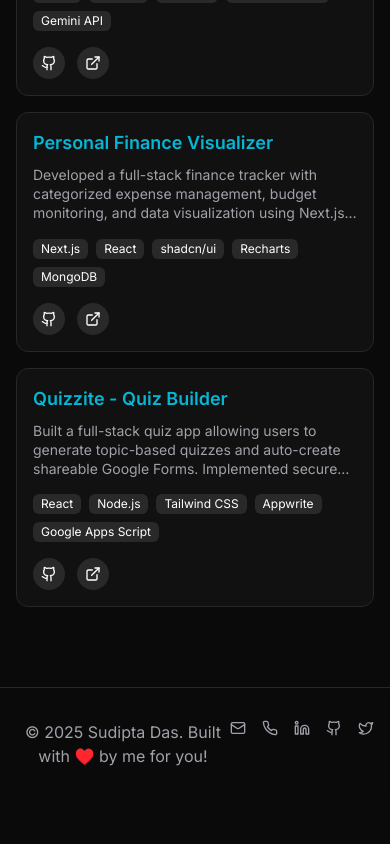
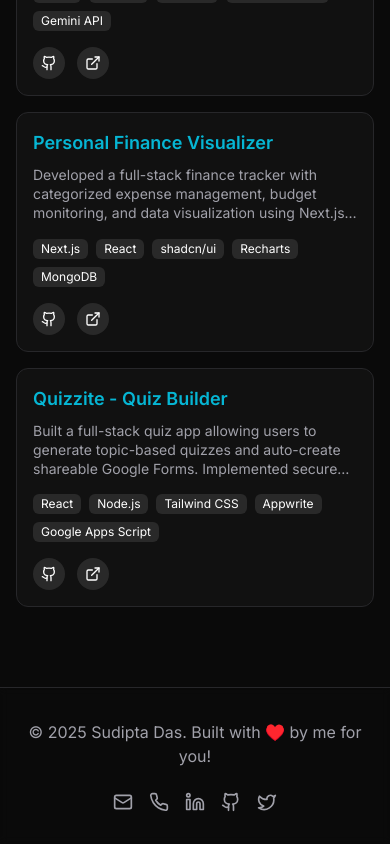
Before and after one commit to sdass1918/Portfolio, a React (Vite) app: page / in a window 390 px wide. Shown: the part 3660-4504 px from the top of the page. Before the commit the page ends 4460 px from the top, so only its background shows below. Built offline with nearby package versions, Linux system fonts and the light colour scheme.

Commit message:
Added responsiveness

```diff
--- a/src/App.tsx
+++ b/src/App.tsx
@@ -757,63 +757,56 @@ const App = () => {
           id="footer"
           className="py-8 px-4 border-t border-border-primary bg-dark-primary/50 backdrop-blur-sm"
         >
-          <div className=" flex justify-between max-w-6xl mx-auto text-center">
-            <div>
+          <div className="max-w-6xl mx-auto flex flex-col md:flex-row items-center justify-between text-center gap-6 md:gap-0">
             <p className="text-text-secondary">
               © 2025 Sudipta Das. Built with ♥️ by me for you!
             </p>
-            </div>
-            <div className="flex gap-4">
-              <p className="text-text-secondary">
+
+            <div className="flex gap-4 flex-wrap justify-center">
               <a
                 href="mailto:sudiptadofficial@gmail.com"
                 className="text-text-secondary hover:text-accent-cyan transition-all duration-300 hover:scale-125 transform"
                 target="_blank"
                 rel="noopener noreferrer"
               >
-                  <Mail className="w-4 h-4" />
+                <Mail className="w-5 h-5" />
               </a>
-              </p>
-              <p className="text-text-secondary">
+
               <a
                 href="tel:9905612470"
                 className="text-text-secondary hover:text-accent-cyan transition-all duration-300 hover:scale-125 transform"
                 target="_blank"
                 rel="noopener noreferrer"
               >
-                  <Phone className="w-4 h-4" />
+                <Phone className="w-5 h-5" />
               </a>
-              </p>
-              <p className="text-text-secondary">
+
               <a
                 href="https://www.linkedin.com/in/sudipta-das19/"
                 className="text-text-secondary hover:text-accent-cyan transition-all duration-300 hover:scale-125 transform"
                 target="_blank"
                 rel="noopener noreferrer"
               >
-                  <Linkedin className="w-4 h-4" />
+                <Linkedin className="w-5 h-5" />
               </a>
-              </p>
-              <p className="text-text-secondary">
+
               <a
                 href="https://github.com/sdass1918"
                 className="text-text-secondary hover:text-accent-cyan transition-all duration-300 hover:scale-125 transform"
                 target="_blank"
                 rel="noopener noreferrer"
               >
-                  <Github className="w-4 h-4" />
+                <Github className="w-5 h-5" />
               </a>
-              </p>
-              <p className="text-text-secondary">
+
               <a
                 href="https://x.com/Sudipta1918"
                 className="text-text-secondary hover:text-accent-cyan transition-all duration-300 hover:scale-125 transform"
                 target="_blank"
                 rel="noopener noreferrer"
               >
-                  <Twitter className="w-4 h-4" />
+                <Twitter className="w-5 h-5" />
               </a>
-              </p>
             </div>
           </div>
         </footer>
```
Lines whose indentation alone changed are shown as unchanged.
